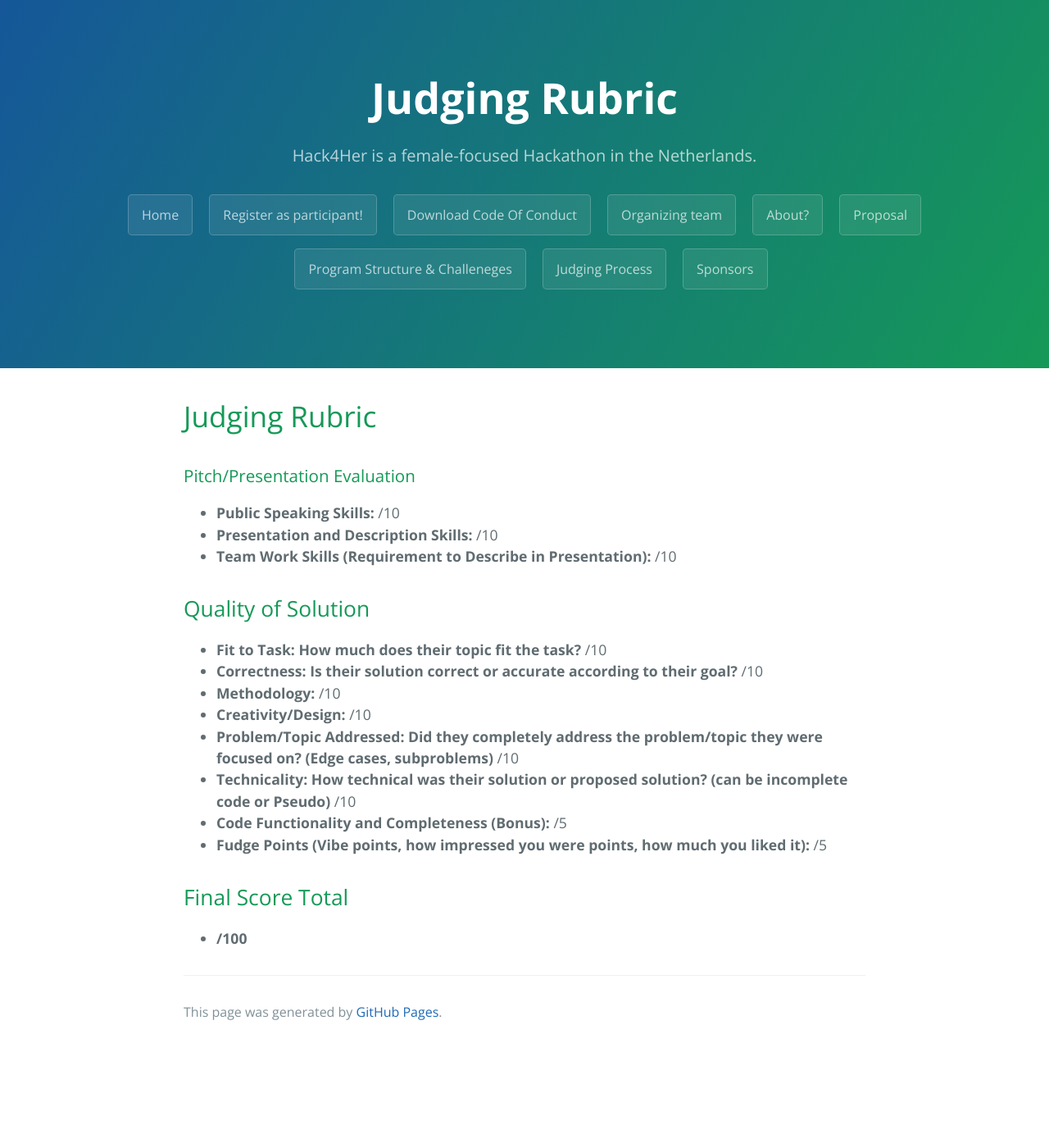
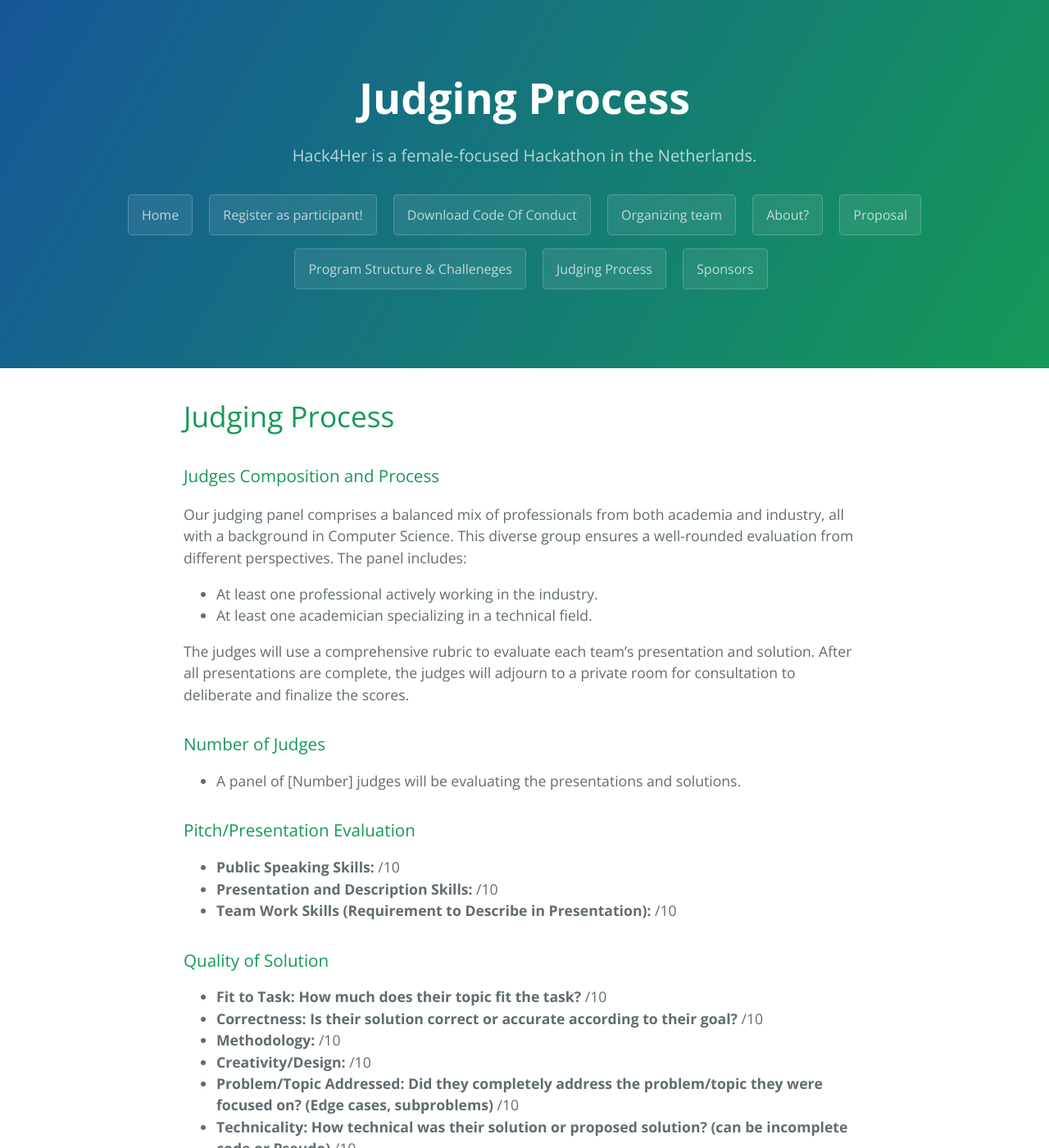
Before and after one commit to hack4her/hack4her.github.io, a Jekyll site: the page built from rubric.md, in a window 1280 px wide and 1400 px high. Shown: the whole window at 82% size. Built offline with Jekyll 4.4.1, drawn with Linux system fonts in a browser that asks for light colours; our own code applies the rules of GitHub Pages for plain Markdown files.

Commit message:
Update rubric.md

```diff
--- a/rubric.md
+++ b/rubric.md
@@ -1,6 +1,17 @@
-# Judging Rubric
+# Judging Process
 
+### Judges Composition and Process
 
+Our judging panel comprises a balanced mix of professionals from both academia and industry, all with a background in Computer Science. This diverse group ensures a well-rounded evaluation from different perspectives. The panel includes:
+
+- At least one professional actively working in the industry.
+- At least one academician specializing in a technical field.
+
+The judges will use a comprehensive rubric to evaluate each team's presentation and solution. After all presentations are complete, the judges will adjourn to a private room for consultation to deliberate and finalize the scores.
+
+### Number of Judges
+
+- A panel of [Number] judges will be evaluating the presentations and solutions.
 
 ### Pitch/Presentation Evaluation
 
@@ -8,7 +19,7 @@
 - **Presentation and Description Skills:** /10
 - **Team Work Skills (Requirement to Describe in Presentation):** /10
 
-## Quality of Solution
+### Quality of Solution
 
 - **Fit to Task: How much does their topic fit the task?** /10
 - **Correctness: Is their solution correct or accurate according to their goal?** /10
@@ -19,6 +30,6 @@
 - **Code Functionality and Completeness (Bonus):** /5
 - **Fudge Points (Vibe points, how impressed you were points, how much you liked it):** /5
 
-## Final Score Total
+### Final Score Total
 
 - **/100**
```
